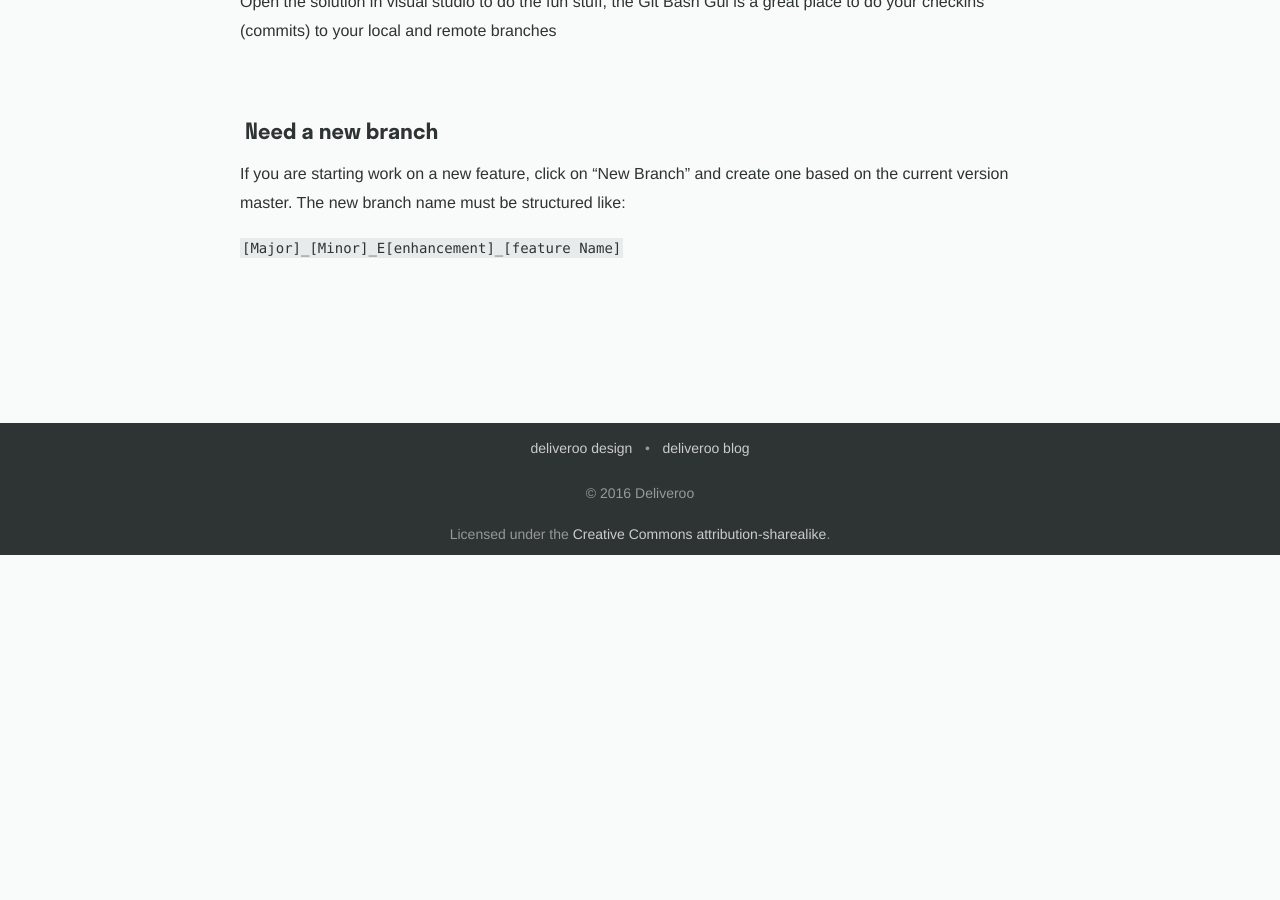
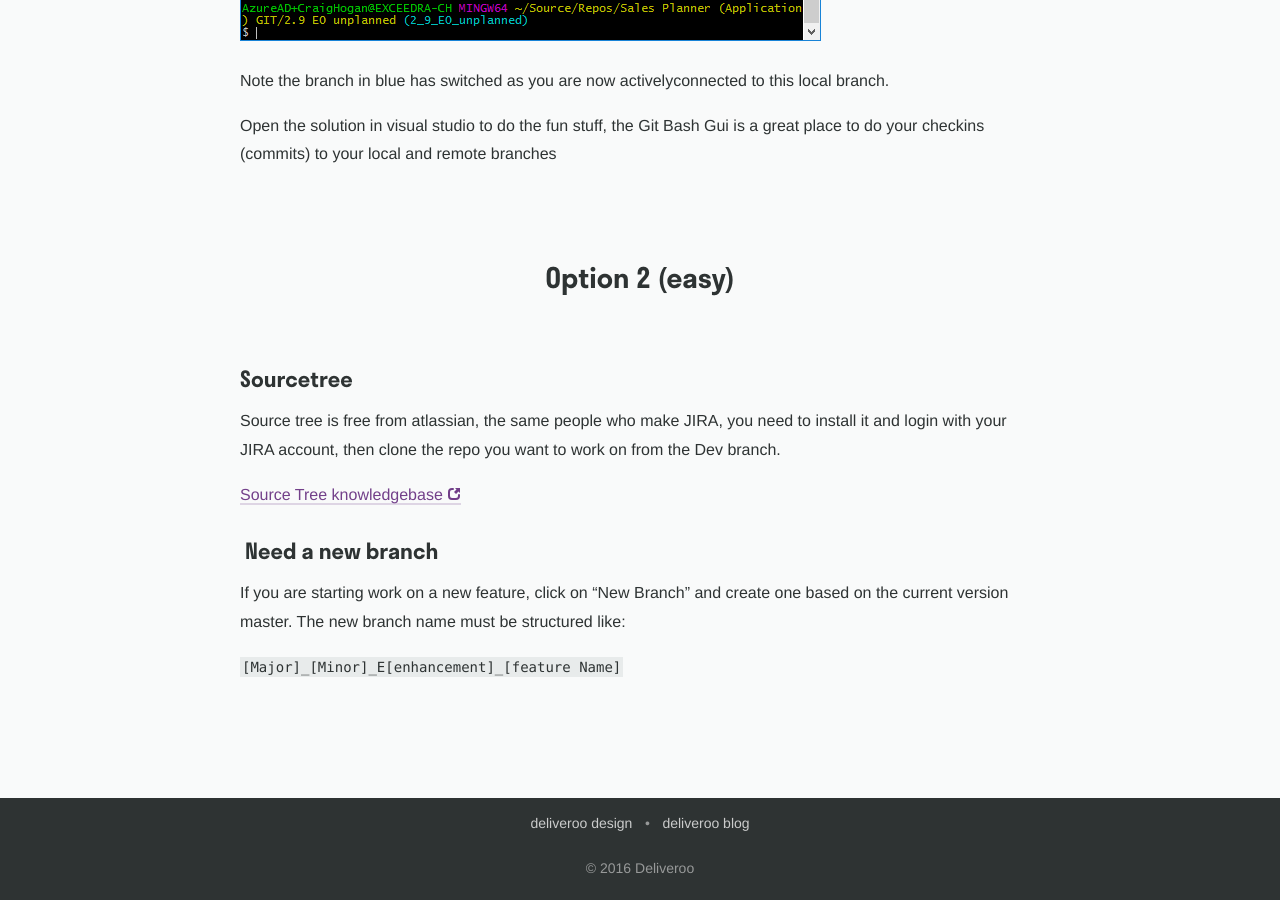
Before and after one commit to MattGough/exceedra.engineering, a Jekyll site: the page built from _guidelines/03-git-setup.md, in a window 1280 px wide and 900 px high, scrolled down 6738 px. Built offline with Jekyll 4.4.1, drawn with Linux system fonts in a browser that asks for light colours; nearby versions of some CDN libraries; before the commit the page ends 7293 px from its top, so only the background shows below that.

```diff
--- a/_guidelines/02-git-setup.md
+++ b/_guidelines/03-git-setup.md
@@ -59,8 +59,7 @@ Navigate to the repo and the branch you want to clone and hit clone to get the U
 ![img](/images/guidelines/7.png)
 
 
-
-
+## Option 1
 
 ### Bash Git
 
@@ -114,6 +113,14 @@ Note the branch in blue has switched as you are now activelyconnected to this lo
 Open the solution in visual studio to do the fun stuff, the Git Bash Gui is a great place to do your checkins (commits) to your local and remote branches
 
 
+## Option 2 (easy)
+
+### Sourcetree
+
+Source tree is free from atlassian, the same people who make JIRA, you need to install it and login with your JIRA account, then clone the repo you want to work on from the Dev branch.
+
+[Source Tree knowledgebase](https://confluence.atlassian.com/sourcetreekb)
+
 
 ###  Need a new branch
 
@@ -121,3 +128,19 @@ If you are starting work on a new feature, click on “New Branch” and create
 The new branch name must be structured like:
 
 `[Major]_[Minor]_E[enhancement]_[feature Name]`
+
+<!--
+### Git whistles
+
+This uses ruby, so you will need ot install this as per the ruby Setup
+[install](https://github.com/mezis/git-whistles)
+
+Navigate to the project Git and run:
+
+'''
+$ git config [--global] jira.username ??????.?????@exceedra.com
+$ git config [--global] jira.password ???????
+$ git config [--global] jira.site https://exceedra.atlassian.net
+'''
+
+-->
```
Also changed, not shown: _guidelines/00-Required-Reading-List.md (added, +46 -0 lines), _guidelines/04-git-notes.md (renamed from _guidelines/04-git-setup.md, +7 -0 lines), _guidelines/02-helpful-software.md (renamed from _guidelines/03-helpful-software.md), _guidelines/05-naming-things.md (renamed from _guidelines/01-naming-things.md), _guidelines/_00-meta.md (renamed from _guidelines/00-meta.md).
